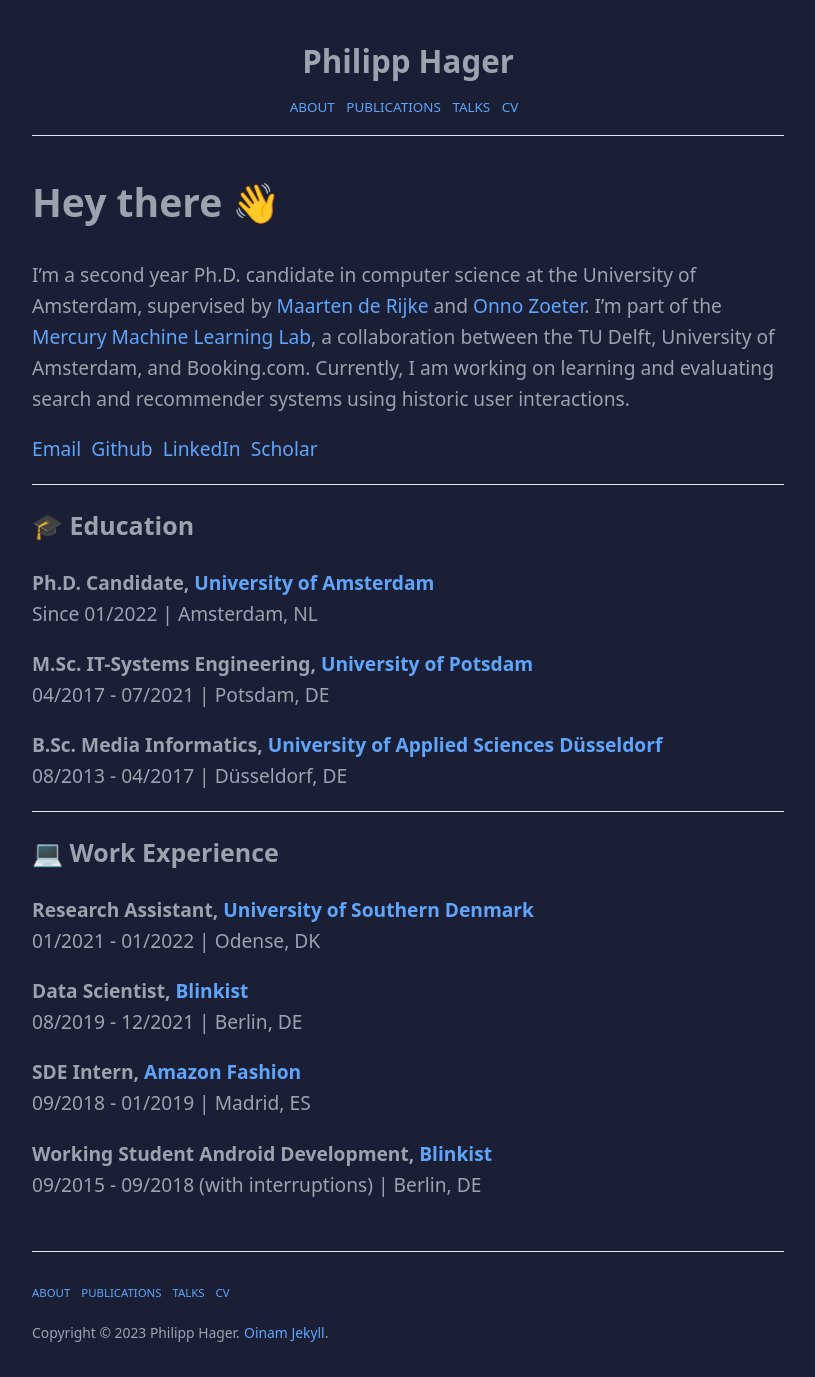
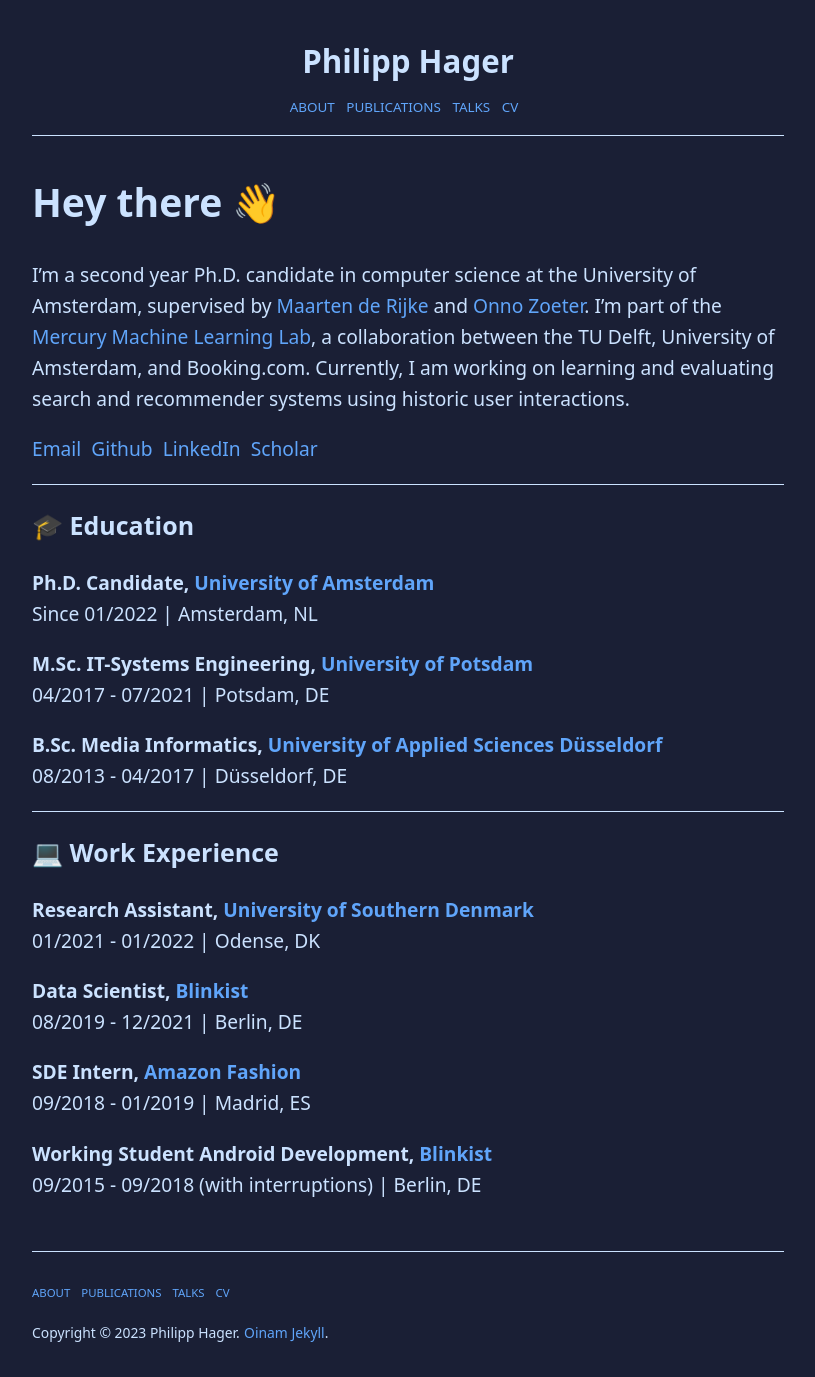
Before and after one commit to philipphager/philipphager.github.io, a Jekyll site: the page built from index.md, in a window 1280 px wide. Shown: the whole page, without its empty margins (232-1047 px from the left). Built offline with Jekyll 4.4.1, drawn with Linux system fonts in a browser that asks for light colours.

Commit message:
Update default.css

```diff
--- a/_includes/css/theme/default.css
+++ b/_includes/css/theme/default.css
@@ -12,9 +12,9 @@
 
   --background-color: #1a1f35; /* gray-50 */
   --background-color-alt: #1a1f35; /* gray-100 */
-  --background-color-highlight: #e4e4e7; /* gray-200 */
+  --background-color-highlight: #cbe2ff; /* gray-200 */
 
-  --text-color: #9CA3AF; /* gray-700 */
+  --text-color: #cbe2ff; /* gray-700 */
   --text-color-alt: #2563eb; /* gray-600 */
 }
 
```
